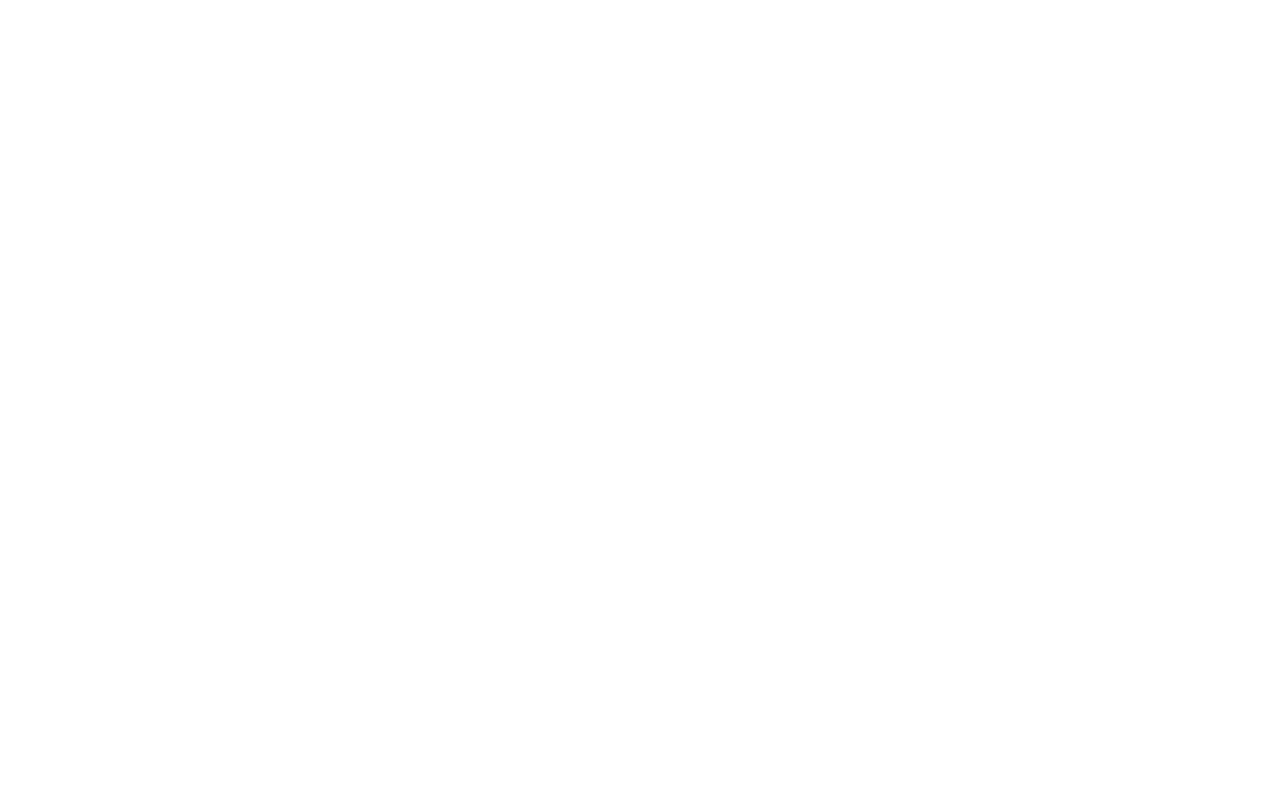
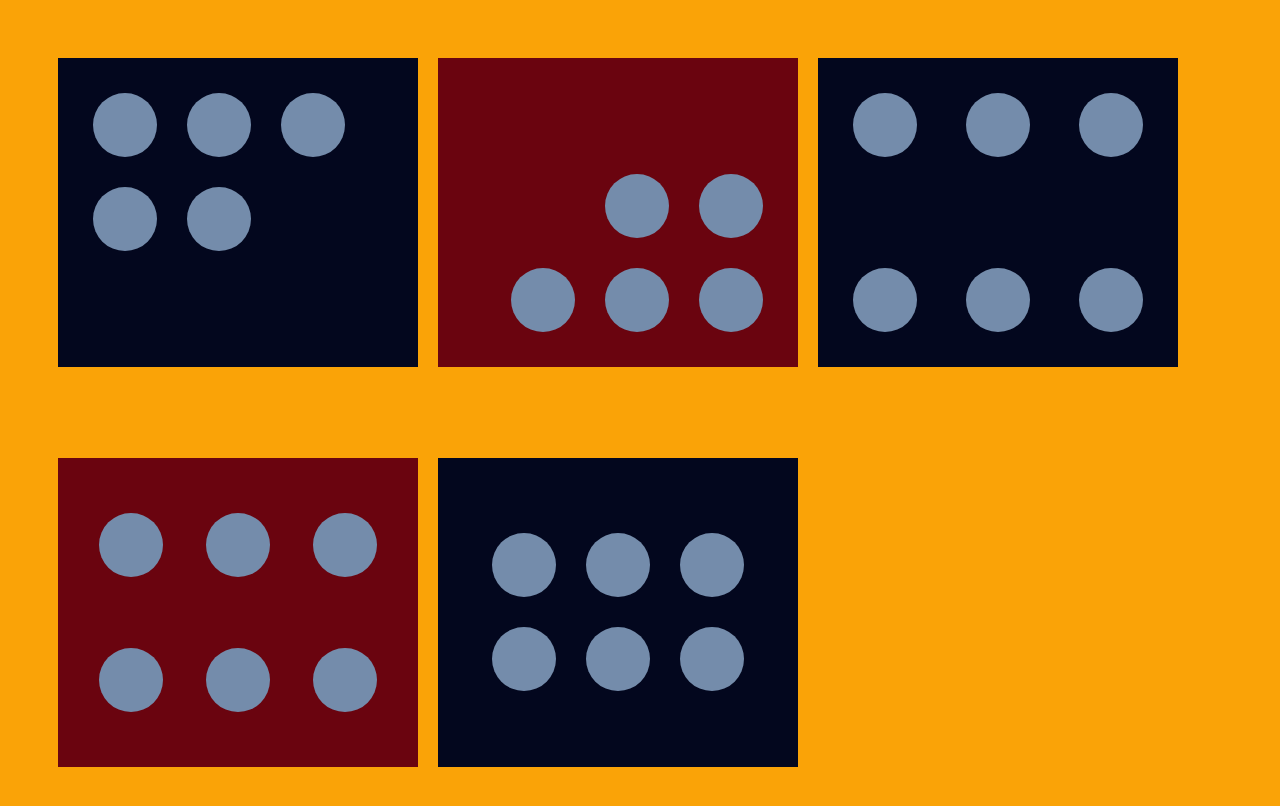
Before and after one commit to Remedeae/Assignment-lesson5-pt2, a plain HTML site: page index.html in a window 1280 px wide. Drawn offline with Linux system fonts and the light colour scheme.

Commit message:
finished assignment

```diff
--- a/index.html
+++ b/index.html
@@ -3,9 +3,50 @@
 <head>
     <meta charset="UTF-8">
     <meta name="viewport" content="width=device-width, initial-scale=1.0">
+    <link rel="stylesheet" href="styles/styles.css">
     <title>Assignment-Lesson5-pt2</title>
 </head>
 <body>
+    <div class="container__box">
+        <div class="box darkblue container__circle_a">
+            <div class="circle"></div>
+            <div class="circle"></div>
+            <div class="circle"></div>
+            <div class="circle"></div>
+            <div class="circle"></div>
+        </div>
+        <div class="box red container__circle_b">
+            <div class="circle"></div>
+            <div class="circle"></div>
+            <div class="circle"></div>
+            <div class="circle"></div>
+            <div class="circle"></div>
+        </div>
+        <div class="box darkblue container__circle_c">
+            <div class="circle"></div>
+            <div class="circle"></div>
+            <div class="circle"></div>
+            <div class="circle"></div>
+            <div class="circle"></div>
+            <div class="circle"></div>
+        </div>
+        <div class="box red container__circle_d">
+            <div class="circle"></div>
+            <div class="circle"></div>
+            <div class="circle"></div>
+            <div class="circle"></div>
+            <div class="circle"></div>
+            <div class="circle"></div>
+        </div>
+        <div class="box darkblue container__circle_e">
+            <div class="circle"></div>
+            <div class="circle"></div>
+            <div class="circle"></div>
+            <div class="circle"></div>
+            <div class="circle"></div>
+            <div class="circle"></div>
+        </div>
+    </div>
 
 </body>
 </html>
--- a/styles/styles.css
+++ b/styles/styles.css
@@ -0,0 +1,62 @@
+body {
+    padding: 20px;
+    background-color: #faa307;
+}
+
+.container__box {
+    display: flex;
+    flex-wrap: wrap;
+    height: 100vh;
+    margin: 20px;
+}
+.box {
+    width: 25vw;
+    height: 21vw;
+    padding: 20px;
+    margin: 10px;
+
+}
+.darkblue {
+    background-color: #03071E;
+}
+.red {
+    background-color: #6A040F;
+}
+
+.container__circle_a {
+    display: flex;
+    flex-flow: wrap row;
+    align-content: start;
+}
+.container__circle_b {
+    display: flex;
+    flex-flow: wrap-reverse row;
+    justify-content: end;
+    align-content: end;
+}
+.container__circle_c {
+    display: flex;
+    flex-flow: wrap row;
+    justify-content: space-between;
+    align-content: space-between;
+}
+.container__circle_d {
+    display: flex;
+    flex-flow: wrap row;
+    justify-content: space-around;
+    align-content: space-around;
+}
+.container__circle_e {
+    display: flex;
+    flex-flow: wrap row;
+    justify-content: center;
+    align-content: center;
+}
+.circle {
+    width: 5vw;
+    height: 5vw;
+    margin: 15px;
+    border: 10px;
+    border-radius: 50%;
+    background-color: #748CAB;
+}
```
